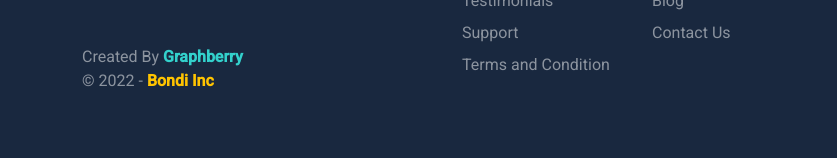
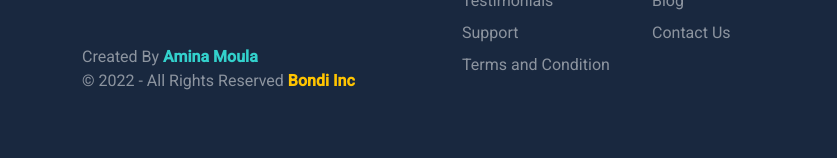
Before and after one commit to moulaamina/Bootstrap-design-01, a plain HTML site: page index.html in a window 1280 px wide. Shown: the part 5628-5786 px from the top of the page, 0-837 px from the left. Drawn offline with Linux system fonts and the light colour scheme.

Commit message:
Add files via upload

```diff
--- a/index.html
+++ b/index.html
@@ -374,8 +374,8 @@
                         convallis at tellus.
                     </p>
                     <div class="copyright mb-4">
-                        Created By <span class="fw-bold">Graphberry</span> <br>
-                        © 2022 - <span class="name fw-bold">Bondi Inc</span>
+                        Created By <span class="fw-bold">Amina Moula</span> <br>
+                        © 2022 - All Rights Reserved <span class="name fw-bold">Bondi Inc</span>
                     </div>
                 </div>
                 <div class="col-md-6 col-lg-2">
```
